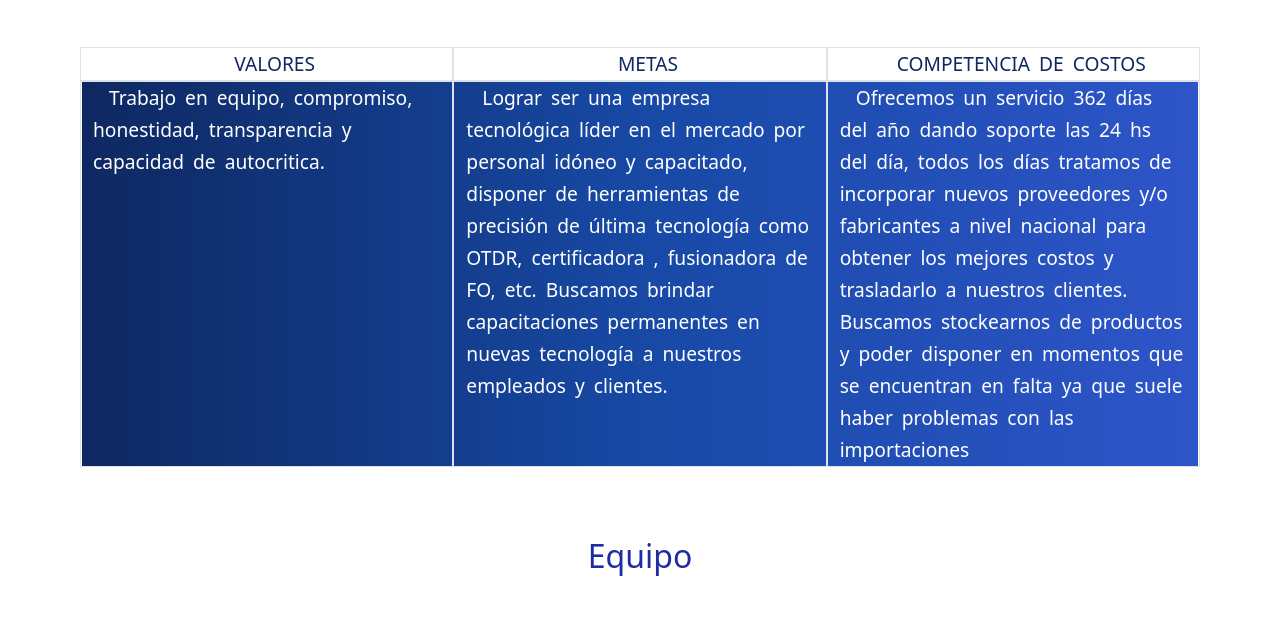
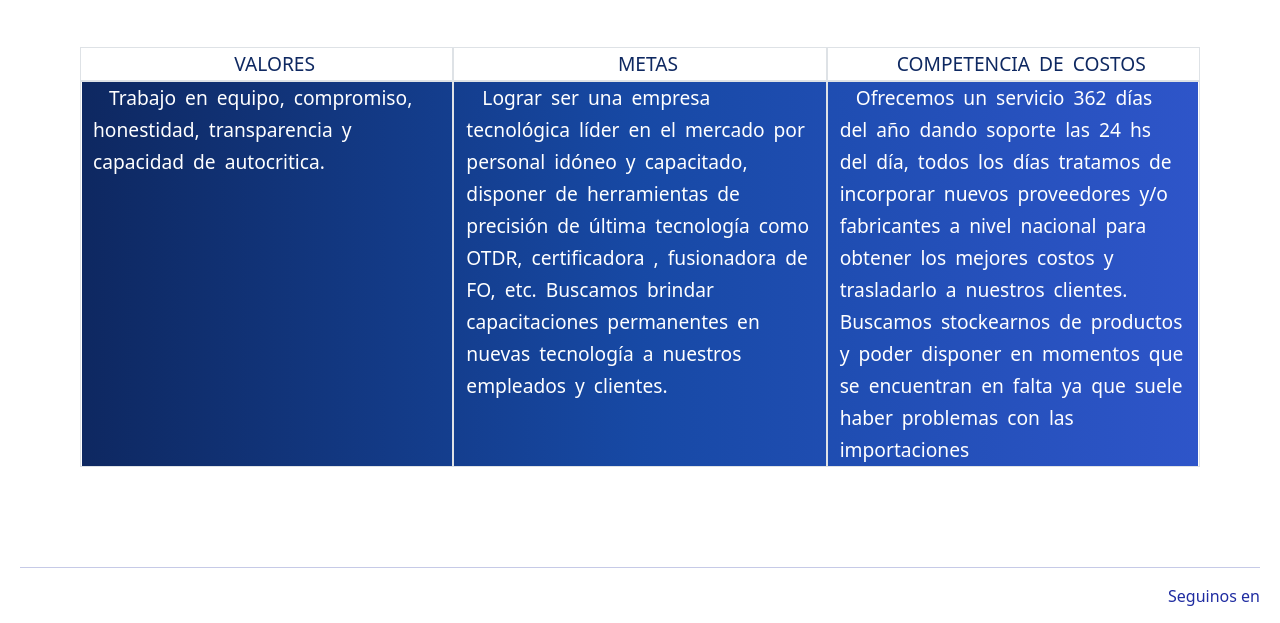
Before and after one commit to sofigomezandurno/gcom, a website: page nosotros.html in a window 1280 px wide. Shown: the part 397-1020 px from the top of the page. Drawn offline with nearby package versions, Linux system fonts and the light colour scheme.

Commit message:
cambios nosotros

```diff
--- a/nosotros.html
+++ b/nosotros.html
@@ -97,10 +97,6 @@
         </table>
         </div>
 
-        <div class="equipo">
-            <h2>Equipo</h2>
-        </div>
-        </div>
         <footer class="footer">
             <hr>
             <span>Seguinos en</span>
```
